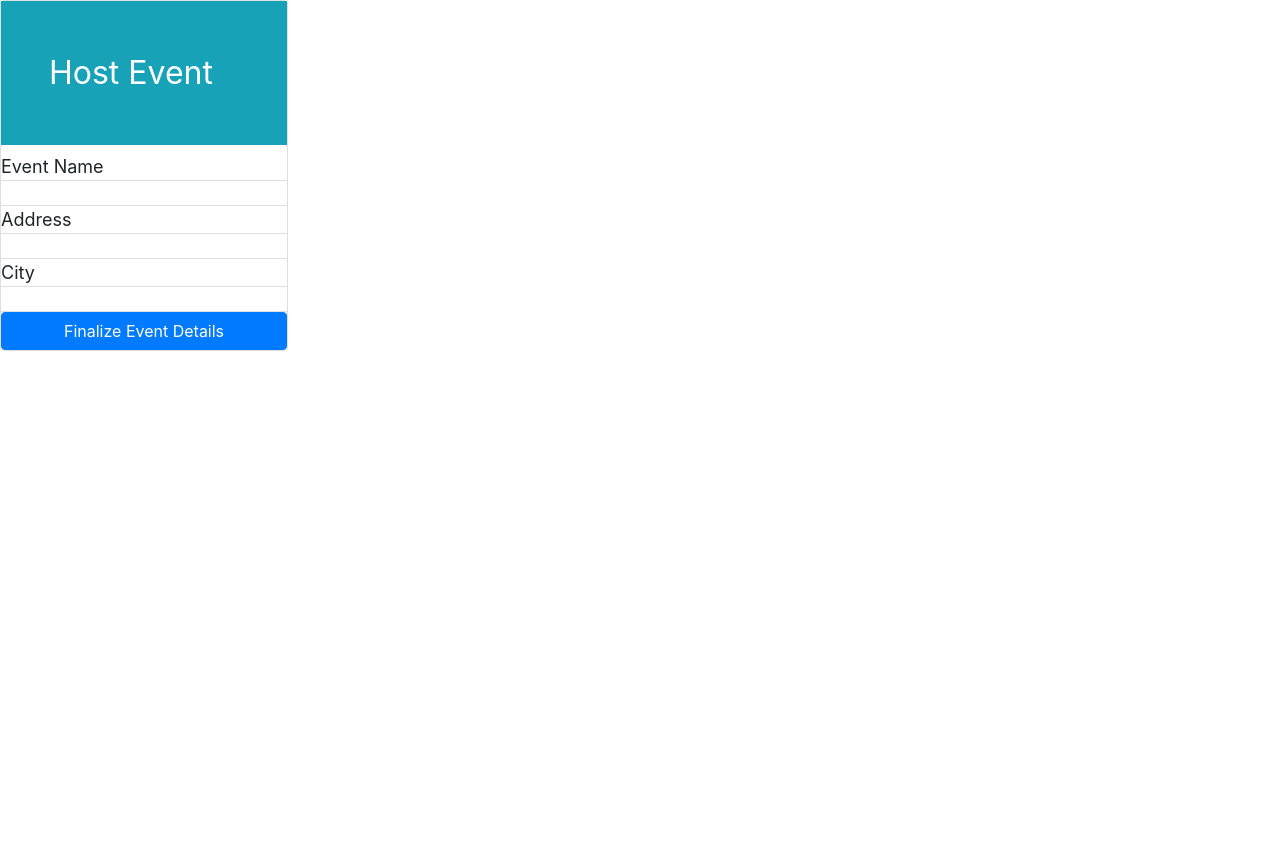
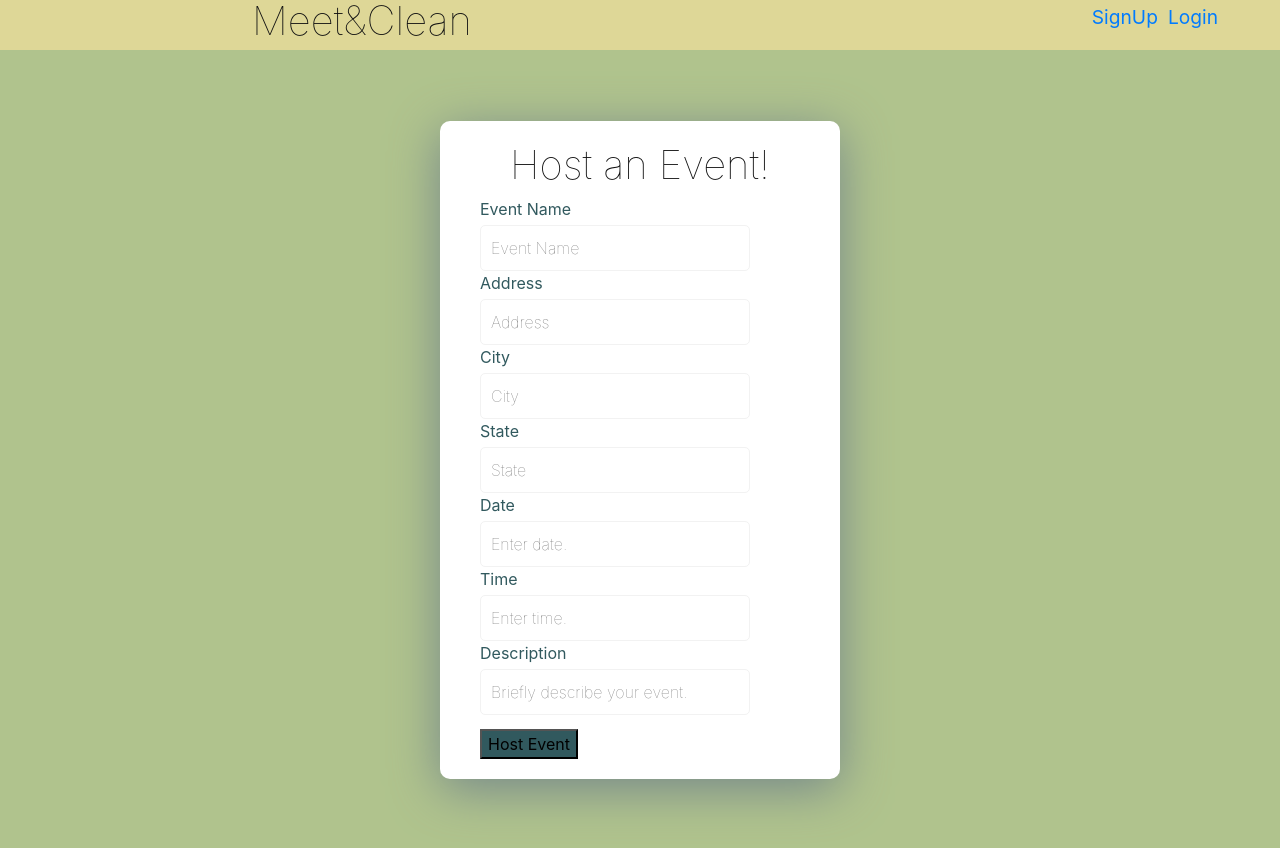
Before and after one commit to EdwinPineda/cuny2021, a React (Create React App) app in the folder client/: page /host in a window 1280 px wide. Before the commit the page ends 800 px from the top, so only its background shows below. Built offline with nearby package versions, Linux system fonts and the light colour scheme.

Commit message:
host event page

```diff
--- a/client/src/components/pages/Host/Host.css
+++ b/client/src/components/pages/Host/Host.css
@@ -31,6 +31,10 @@ input{
     border: 1px solid #f2f2f2;
 }
 
-.email{
+label{
     margin-right: 2%;
 }
+
+button{
+    margin-top: 15%;
+}
--- a/client/src/components/pages/Host/Host.jsx
+++ b/client/src/components/pages/Host/Host.jsx
@@ -2,28 +2,66 @@ import React, { Component } from 'react'
 import { ListGroup } from 'react-bootstrap'
 import Button from 'react-bootstrap/Button'
 import Card from 'react-bootstrap/Card'
+import NavBar from "../../NavBar/NavBar";
 
 import './Host.css';
 
 export class Host extends Component {
     render() {
         return (
-            <Card style={{ width: '18rem' }}>
-                <div class="p-5 mb-2 bg-info text-white"><font size = "6">Host Event</font></div>
-                <font size = "4">Event Name</font>
-                <ListGroup variant = "flush" className="margin">
-                    <ListGroup.Item></ListGroup.Item>
-                </ListGroup>
-                <font size = "4">Address</font>
-                <ListGroup variant = "flush">
-                    <ListGroup.Item></ListGroup.Item>
-                </ListGroup>
-                <font size = "4">City</font>
-                <ListGroup variant = "flush">
-                    <ListGroup.Item></ListGroup.Item>
-                </ListGroup>
-                <Button variant="primary">Finalize Event Details</Button>
-            </Card>
+            <div>
+                <NavBar/>
+
+                <div className="wrapper">
+                <div className="form-wrapper">
+                    <h1>Host an Event!</h1>
+                    <form onSubmit={this.handleSubmit}>
+                        <div className="eventtName">
+                              <label htmlFor="eventName">Event Name</label>
+                                <input type="text" className="" placeholder="Event Name" type="text" name ="event_name" noValidate onChange={this.handleChange}/>
+                        </div>
+
+                        <div className="address">
+                                <label htmlFor="address">Address</label>
+                                <input type="text" className="" placeholder="Address" type="text" name ="address" noValidate onChange={this.handleChange}/>
+                        </div>
+
+                        <div className="city">
+                                <label htmlFor="city">City</label>
+                                <input type="text" className="" placeholder="City" type="text" name ="city" noValidate onChange={this.handleChange}/>
+                        </div>
+
+                        <div className="state">
+                                <label htmlFor="state">State</label>
+                                <input type="text" className="" placeholder="State" type="text" name ="state" noValidate onChange={this.handleChange}/>
+                        </div>
+
+                        <div className="date">
+                                <label htmlFor="date">Date</label>
+                                <input type="text" className="" placeholder="Enter date." type="text" name ="date" noValidate onChange={this.handleChange}/>
+                        </div>
+
+                        <div className="time">
+                                <label htmlFor="time">Time</label>
+                                <input type="text" className="" placeholder="Enter time." type="text" name ="time" noValidate onChange={this.handleChange}/>
+                        </div>
+
+                        <div className="description">
+                                <label htmlFor="description">Description</label>
+                                <input type="text" className="" placeholder="Briefly describe your event." type="text" name ="description" noValidate onChange={this.handleChange}/>
+                        </div>
+
+                        <div className="host_event">
+                                        <form action="/AllEvents" class="inline">
+                                                <button class="float-left submit-button" >Host Event</button>
+                                        </form>
+                        </div>
+
+                    </form>
+                </div>
+                </div>
+            </div>
+
         )
     }
 }
--- a/client/src/components/pages/SignUp/SignUp.jsx
+++ b/client/src/components/pages/SignUp/SignUp.jsx
@@ -58,8 +58,9 @@ class SignUp extends Component{
 
     render(){
         return(
-            <>
-            <NavBar />
+            <div>
+                <NavBar/>
+
             <div className="wrapper">
             <div className="form-wrapper">
                 <h1>Register for Meet&Clean</h1>
@@ -105,7 +106,7 @@ class SignUp extends Component{
                 </form>
             </div>
             </div>
-        </>
+        </div>
         )
     }
 }
```
